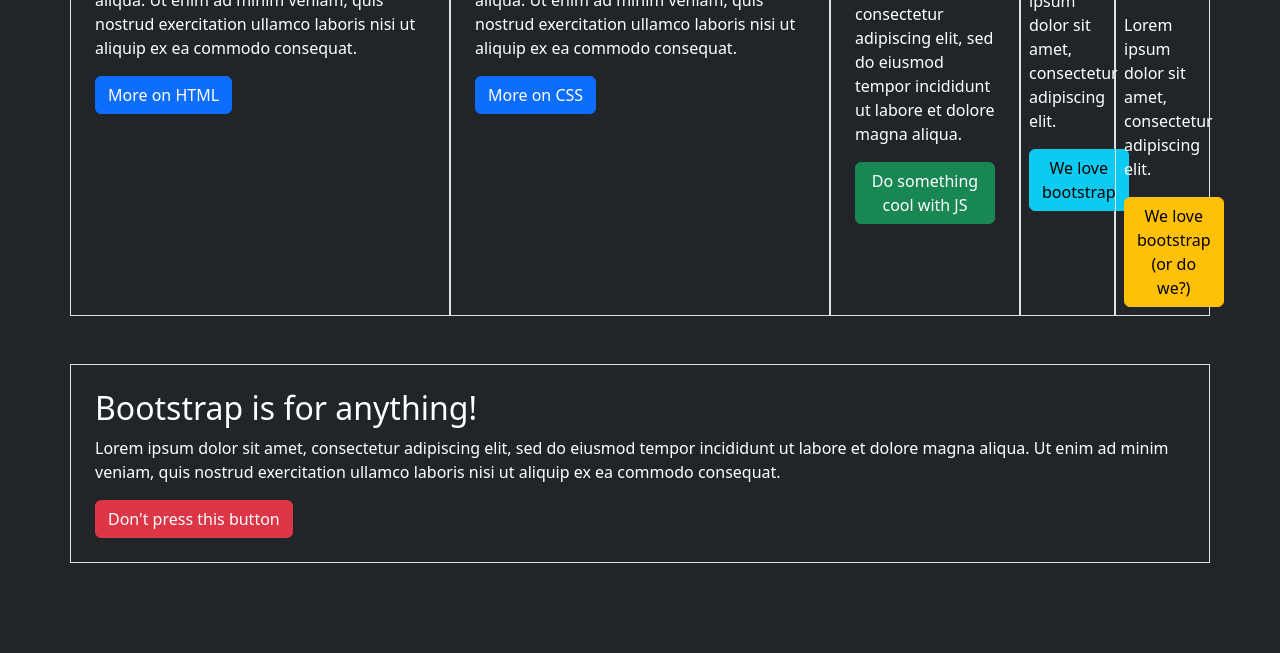
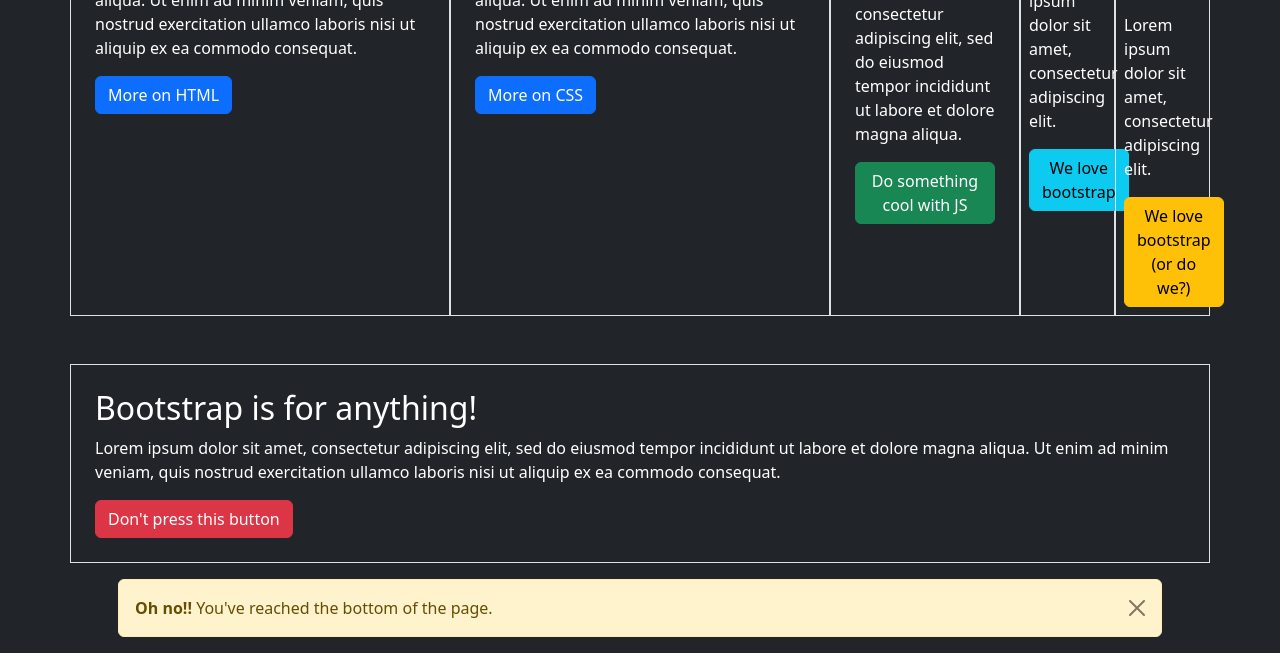
Before and after one commit to amyhi10789/day15_bootstrap, a plain HTML site: page index.html in a window 1280 px wide. Shown: the part 755-1408 px from the top of the page. Before the commit the page ends 1318 px from the top, so only its background shows below. Drawn offline with nearby package versions, Linux system fonts and the light colour scheme.

Commit message:
added alert button

```diff
--- a/index.html
+++ b/index.html
@@ -149,5 +149,12 @@
             </div>
         </div>
     </div>
+    <p></p>
+    <div class="container px-5">
+        <div class="alert alert-warning alert-dismissible">
+            <button type="button" class="btn-close" data-bs-dismiss="alert"></button>
+            <strong>Oh no!!</strong> You've reached the bottom of the page.
+        </div>
+    </div>
 </body>
 </html>
```
